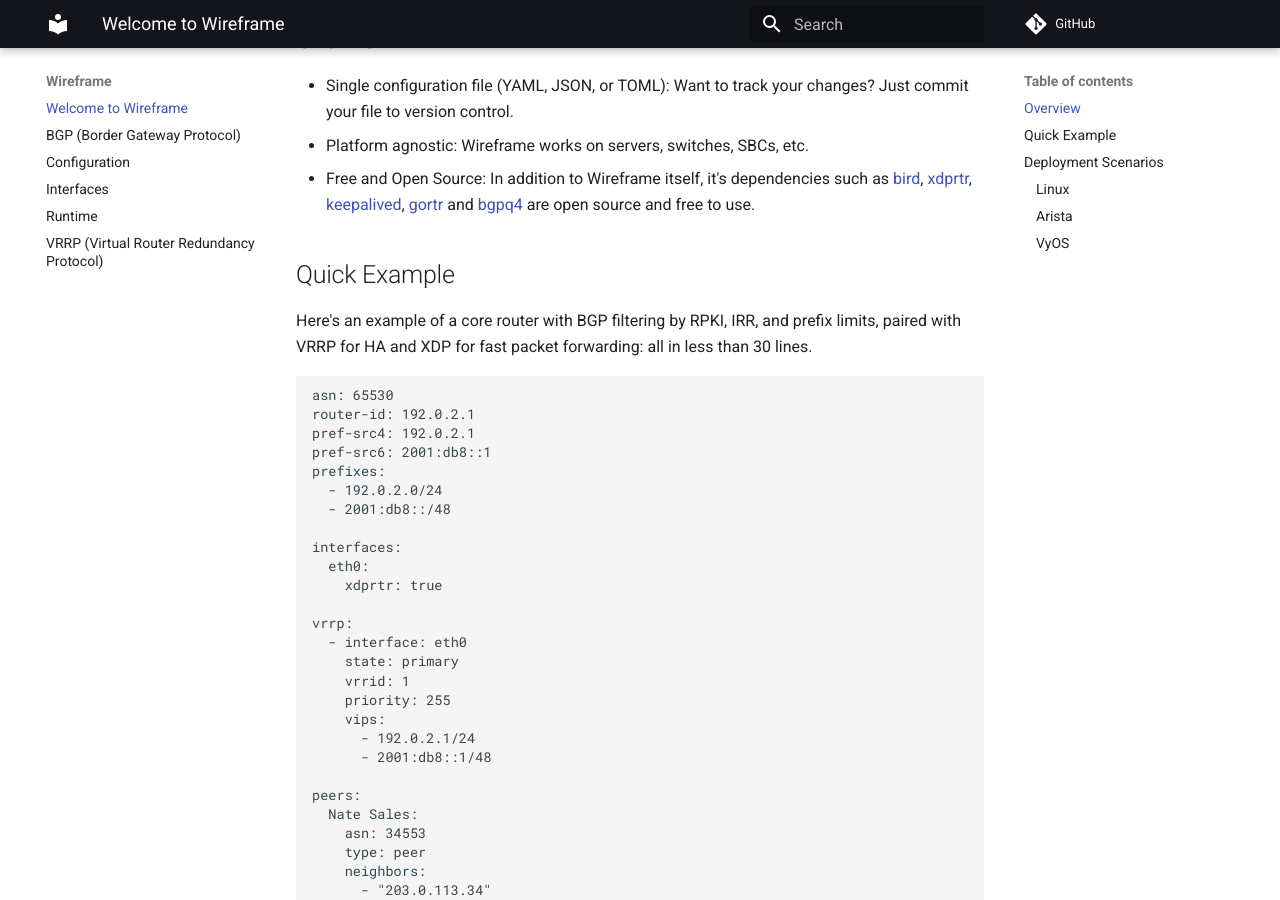
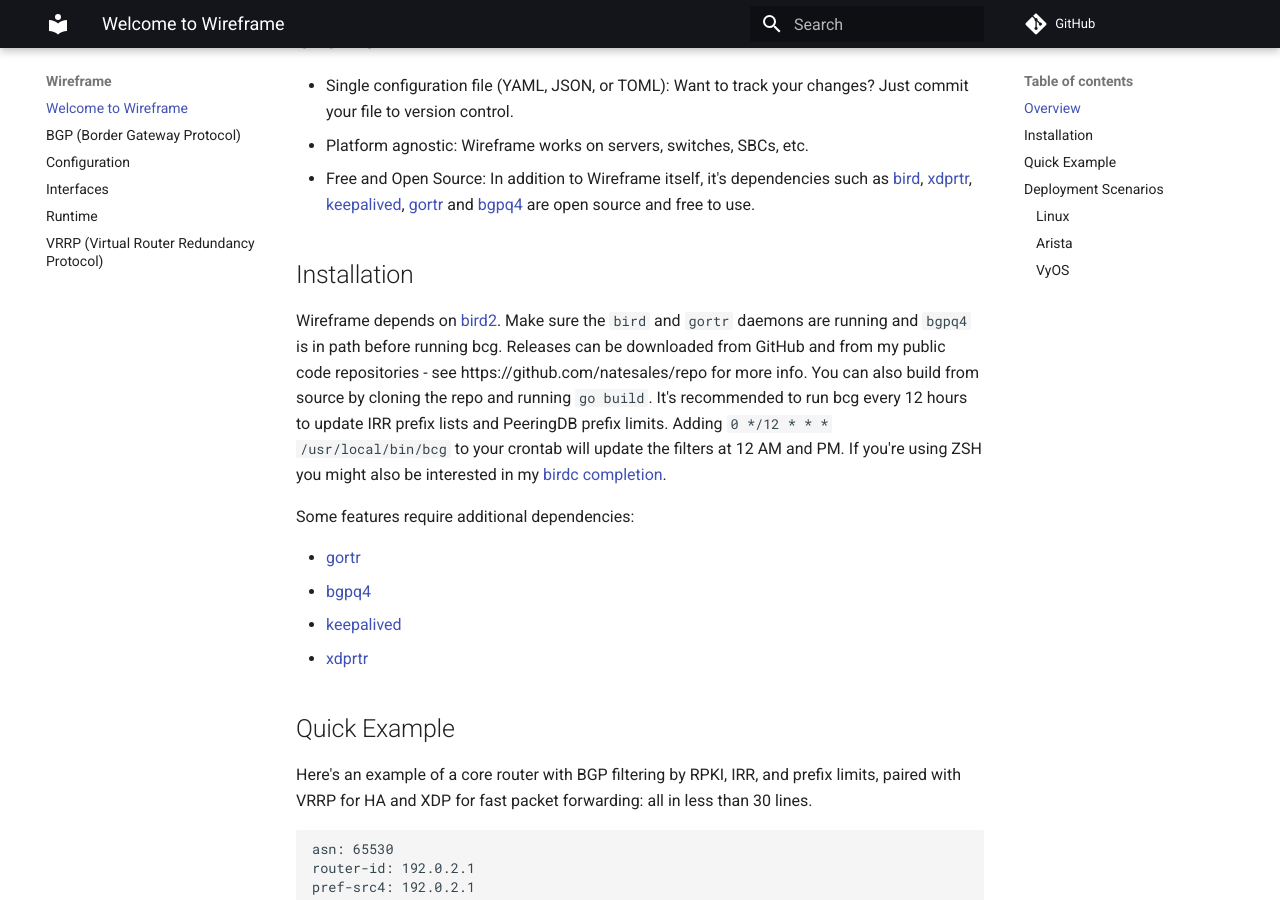
Before and after one commit to natesales/pathvector, an MkDocs documentation site: the page built from docs/index.md, in a window 1280 px wide and 900 px high, scrolled down 274 px. Built offline with MkDocs 1.6.1 and Material for MkDocs 9.7.7, drawn with Linux system fonts in a browser that asks for light colours; comment, search, counter and statistics services are not loaded.

Commit message:
docs: add installation instructions

```diff
--- a/docs/index.md
+++ b/docs/index.md
@@ -7,6 +7,17 @@
 * Single configuration file (YAML, JSON, or TOML): Want to track your changes? Just commit your file to version control.
 * Platform agnostic: Wireframe works on servers, switches, SBCs, etc.
 * Free and Open Source: In addition to Wireframe itself, it's dependencies such as [bird](https://gitlab.nic.cz/labs/bird/), [xdprtr](https://github.com/natesales/xdprtr), [keepalived](https://github.com/acassen/keepalived), [gortr](https://github.com/cloudflare/gortr) and [bgpq4](https://github.com/bgp/bgpq4) are open source and free to use.
+
+## Installation
+
+Wireframe depends on [bird2](https://gitlab.nic.cz/labs/bird/). Make sure the `bird` and `gortr` daemons are running and `bgpq4` is in path before running bcg. Releases can be downloaded from GitHub and from my public code repositories - see https://github.com/natesales/repo for more info. You can also build from source by cloning the repo and running `go build`. It's recommended to run bcg every 12 hours to update IRR prefix lists and PeeringDB prefix limits. Adding `0 */12 * * * /usr/local/bin/bcg` to your crontab will update the filters at 12 AM and PM. If you're using ZSH you might also be interested in my [birdc completion](https://github.com/natesales/zsh-bird-completions).
+
+Some features require additional dependencies:
+
+- [gortr](https://github.com/cloudflare/gortr)
+- [bgpq4](https://github.com/bgp/bgpq4)
+- [keepalived](https://github.com/acassen/keepalived)
+- [xdprtr](https://github.com/natesales/xdprtr)
 
 ## Quick Example
 
```
